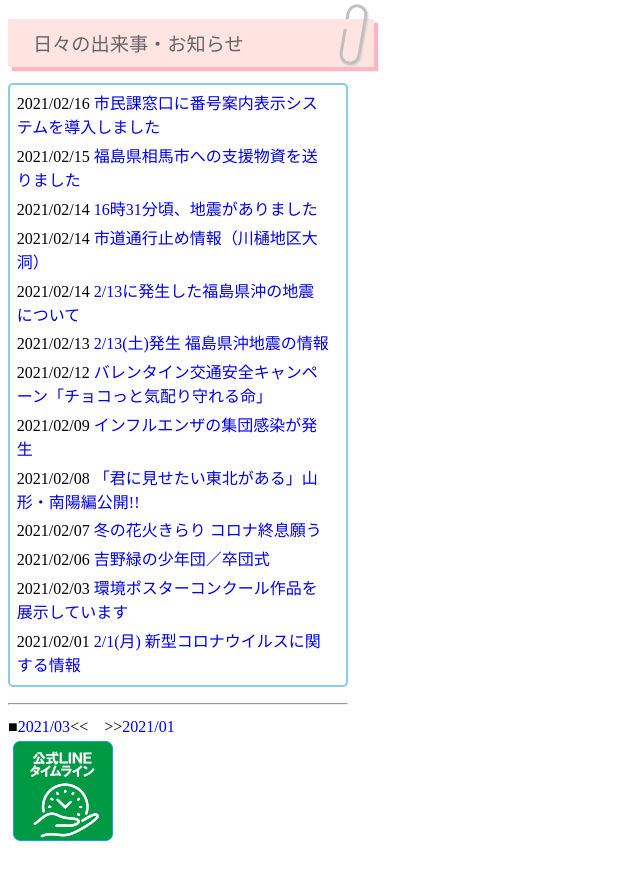
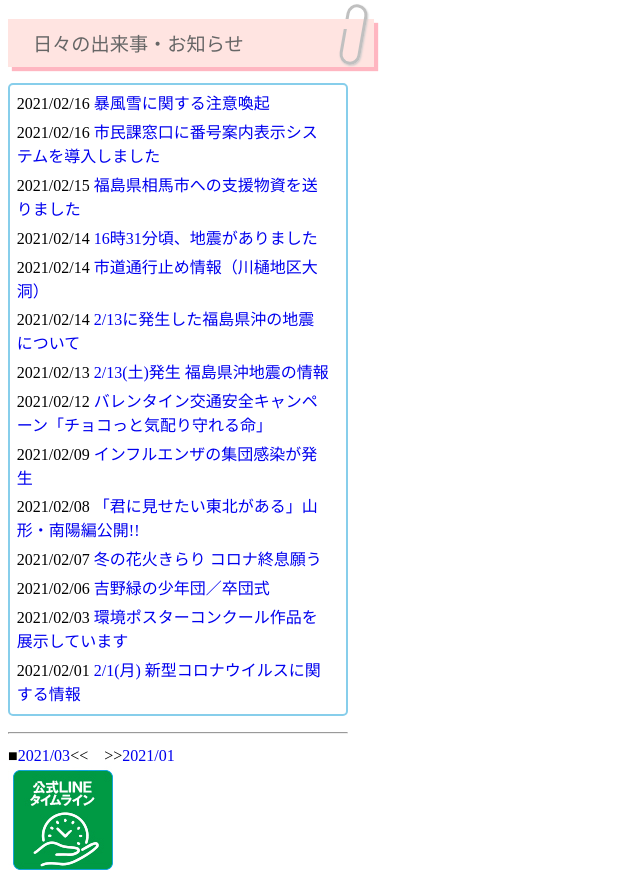
Before and after one commit to nanyo-line/liff-form, a plain HTML site: page osirase.html in a window 1280 px wide. Shown: the whole page, without its empty margins (0-640 px from the left). Before the commit the page ends 859 px from the top, so only its background shows below. Drawn offline with Linux system fonts and the light colour scheme.

Commit message:
Update osirase.html

```diff
--- a/osirase.html
+++ b/osirase.html
@@ -14,6 +14,7 @@
 <div>
 <ul>
 
+<li>2021/02/16 <a href='https://line.me/R/home/public/post?id=096facss&postId=1161346854206022495'>暴風雪に関する注意喚起</a></li>
 <li>2021/02/16 <a href='https://line.me/R/home/public/post?id=139lzskb&postId=1161342280306027220'>市民課窓口に番号案内表示システムを導入しました</a></li>
 <li>2021/02/15 <a href='https://line.me/R/home/public/post?id=139lzskb&postId=1161338146006023616'>福島県相馬市への支援物資を送りました</a></li>
 <li>2021/02/14 <a href='https://line.me/R/home/public/post?id=139lzskb&postId=1161328852705031760'>16時31分頃、地震がありました</a></li>
```
